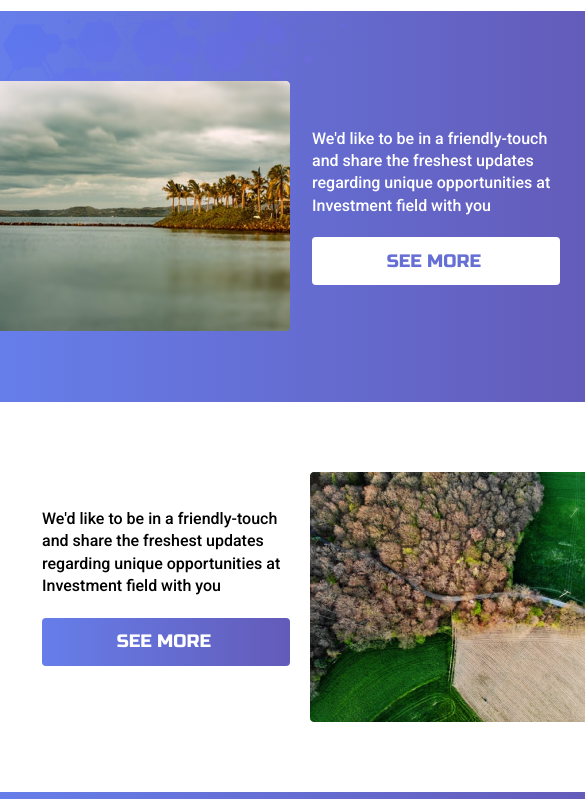
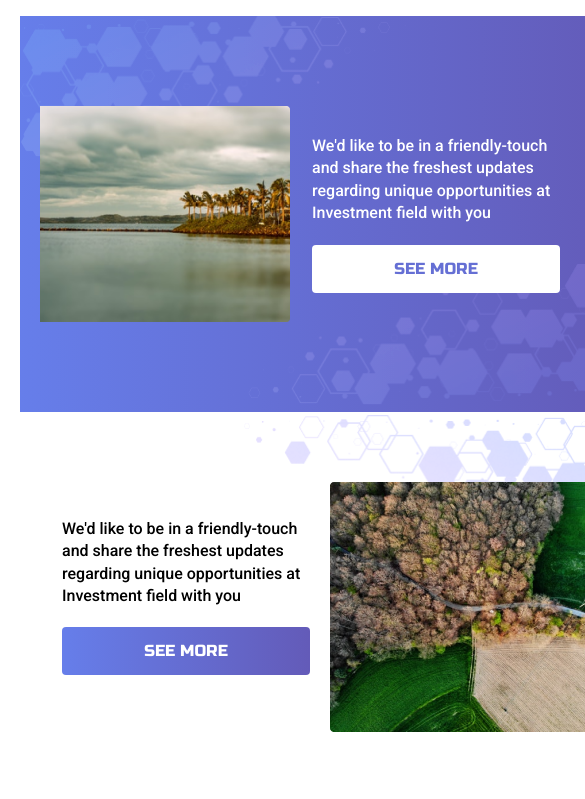
Before and after one commit to YaroslavKashkarov/project_Email_Template, a plain HTML site: page index.html in a window 390 px wide. Shown: the part 309-1108 px from the top of the page, 585 px wide, since content can reach past the window. Drawn offline with Linux system fonts and the light colour scheme.

Commit message:
project completion

```diff
--- a/index.html
+++ b/index.html
@@ -9,6 +9,7 @@
   <meta name="viewport" content="width=device-width, initial-scale=1.0" />
   <title>Email Template</title>
   <style type="text/css">
+    /* Import fonts */
     @import url('https://fonts.googleapis.com/css2?family=Roboto+Condensed:ital,wght@0,300;0,400;0,700;1,300;1,400;1,700&family=Roboto:ital,wght@0,100;0,300;0,400;0,500;0,700;0,900;1,100;1,300;1,400;1,500;1,700;1,900&family=Russo+One&display=swap');
 
     table {
@@ -49,6 +50,67 @@
       text-transform: uppercase;
     }
 
+    .image-container {
+      position: relative;
+      background: linear-gradient(90deg, #667EEA 0%, #624BA2 145.36%);
+      z-index: 0;
+    }
+
+    .image {
+      position: relative;
+      display: block;
+      width: 290px;
+      height: 250px;
+      z-index: +2;
+    }
+
+    .img-overlay {
+      position: absolute;
+      top: 3px;
+      left: -86px;
+      width: 373.2px;
+      height: 156.25px;
+    }
+
+    .img-overlay-header {
+      position: absolute;
+      top: 0;
+      left: 0;
+      width: 386.44px;
+      height: 141.11px;
+      mix-blend-mode: color-dodge;
+    }
+
+    .img-overlay-footer {
+      position: absolute;
+      top: 248px;
+      left: 213px;
+      width: 386.44px;
+      height: 141.11px;
+      z-index: -1;
+      mix-blend-mode: color-dodge;
+    }
+
+    .img-overlay-bottom {
+      position: absolute;
+      top: 372px;
+      left: 213px;
+      width: 386.44px;
+      height: 141.11px;
+      z-index: -1;
+      mix-blend-mode: color-dodge;
+    }
+
+    .footer-overlay-top {
+      position: absolute;
+      top: 0;
+      left: 0;
+      width: 386.44px;
+      height: 141.11px;
+      z-index: 0;
+      mix-blend-mode: color-dodge;
+    }
+
     .button-white {
       padding: 8px 62.73px 8px 58.35px;
       color: #656FD4;
@@ -79,9 +141,64 @@
       padding-top: 12px;
     }
 
-    @media screen and (max-width: 599.98px) {}
+    /* Media query for tablets and mobile devices */
+    @media screen and (max-width: 768px) {
 
-    @media screen and (max-width: 399.98px) {}
+      .typography-first,
+      .typography-second {
+        font-size: 24px !important;
+      }
+
+      .mobile-padding {
+        padding-right: 10px !important;
+        padding-left: 10px !important;
+        padding-top: 10px !important;
+        padding-bottom: 10px !important;
+      }
+
+      .image-container {
+        height: auto !important;
+        padding: 20px !important;
+      }
+
+      .image {
+        width: 100% !important;
+        height: auto !important;
+      }
+
+      .button-white,
+      .button-violet {
+        display: block !important;
+        width: 100% !important;
+        padding: 12px 0 !important;
+      }
+
+      .line {
+        width: 100% !important;
+        padding-top: 8px !important;
+      }
+    }
+
+    /* Media request for mobile devices */
+    @media screen and (max-width: 480px) {
+
+      .typography-first,
+      .typography-second {
+        font-size: 20px !important;
+      }
+
+      .mobile-padding {
+        padding-right: 20px !important;
+        padding-left: 20px !important;
+        padding-top: 20px !important;
+        padding-bottom: 20px !important;
+      }
+
+      .button-white,
+      .button-violet {
+        font-size: 16px !important;
+      }
+    }
   </style>
 
   <!--[if (gte mso 9)|(IE)]>
@@ -127,8 +244,9 @@
         <td>
       <![endif]-->
 
-      <!-- Header start -->
-      <table align="center" border="0" cellspacing="0" cellpadding="0" role="presentation"
+      <!-- Header blocks start -->
+
+      <table class="mobile-padding" align="center" border="0" cellspacing="0" cellpadding="0" role="presentation"
         style="font-family: Russo One, Roboto, Arial, Helvetica, sans-serif; background-color: #ffffff; Margin:0;padding:0;width: 100%;max-width: 600px;">
         <tr>
           <td>
@@ -154,7 +272,7 @@
                       </td>
                     </tr>
                     <tr>
-                      <td>
+                      <td style="width: 406px;">
                         <table border="0" cellspacing="0" cellpadding="0" role="presentation">
                           <tr>
                             <td style="padding: 12px 153px 32px 41px; width: 420px;">
@@ -177,22 +295,19 @@
             </table>
           </td>
         </tr>
-        <!-- Header end -->
 
-        <!-- Main start -->
+        <!-- Header blocks end -->
+
+        <!-- Main blocks start -->
+
         <tr>
-          <td>
-            <img src="img/background-header.png" alt="background-header" width="386.44px" height="141.11px"
-              style="position: absolute;">
-          </td>
-        </tr>
-        <tr>
-          <td style="background: linear-gradient(90deg, #667EEA 0%, #624BA2 145.36%);
-          ; height: 391px;">
+          <td class="image-container" style="height: 390px;">
             <table border="0" cellspacing="0" cellpadding="0" role="presentation">
               <tr>
                 <td style="padding: 70px 0 70px 0;">
-                  <img src="img/main-img.png" alt="main-img" width="290px" height="250px" style="position: relative;">
+                  <img class="image" src="img/img_1.png" alt="img_1">
+                  <img class="img-overlay-header" src="img/background-header.png" alt="background-header">
+                  <img class="img-overlay-footer" src="img/background-footer.png" alt="background-footer">
                 </td>
                 <td style="padding: 0 40px 0 22px; width: 248px; height: 88px;">
                   <span style="color: #FfffFF;
@@ -254,8 +369,9 @@
                     </tr>
                   </table>
                 </td>
-                <td style="padding: 70px 0 70px 0;">
-                  <img src="img/main-img-1.png" alt="main-img" width="290px" height="250px">
+                <td class="image" style="padding: 70px 0 70px 0;">
+                  <img class="img-overlay" src="img/background.png" alt="background-header">
+                  <img class="image" src="img/img_2.png" alt="img_2" width="290px" height="250px">
                 </td>
               </tr>
             </table>
@@ -263,12 +379,14 @@
         </tr>
 
         <tr>
-          <td style="background: linear-gradient(90deg, #667EEA 0%, #624BA2 145.36%); padding: 70px 130px 0 130px;
+          <td class="image-container" style="padding: 70px 130px 0 130px;
           ">
             <table align="center" border="0" cellspacing="0" cellpadding="0" role="presentation">
               <tr>
                 <td align="center">
-                  <img src="img/main-img-2.png" alt="main-img-2">
+                  <img class="img-overlay-header" src="img/background-header.png" alt="background-header">
+                  <img class="image" src="img/img_3.png" alt="img">
+                  <img class="img-overlay-bottom" src="img/background-footer.png" alt="background-footer">
                 </td>
               </tr>
               <tr>
@@ -298,8 +416,9 @@
             </table>
           </td>
         </tr>
-        <!-- Main end -->
+        <!-- Main blocks end -->
 
+        <!-- Footer blocks start -->
         <tr>
           <td>
             <table border="0" cellspacing="0" cellpadding="0" role="presentation">
@@ -344,9 +463,11 @@
           </td>
         </tr>
 
+        <!-- Footer blocks end -->
 
-        <!-- Footer start -->
       </table>
     </div>
   </center>
 </body>
+
+</html>
```
Also changed, not shown: img/background.png (renamed from img/background-main.png), img/header.png (deleted), img/img_1.png (renamed from img/main-img.png), img/img_2.png (renamed from img/main-img-1.png), img/img_3.png (renamed from img/main-img-2.png), img/line-header.png (deleted), img/main.png (deleted).
